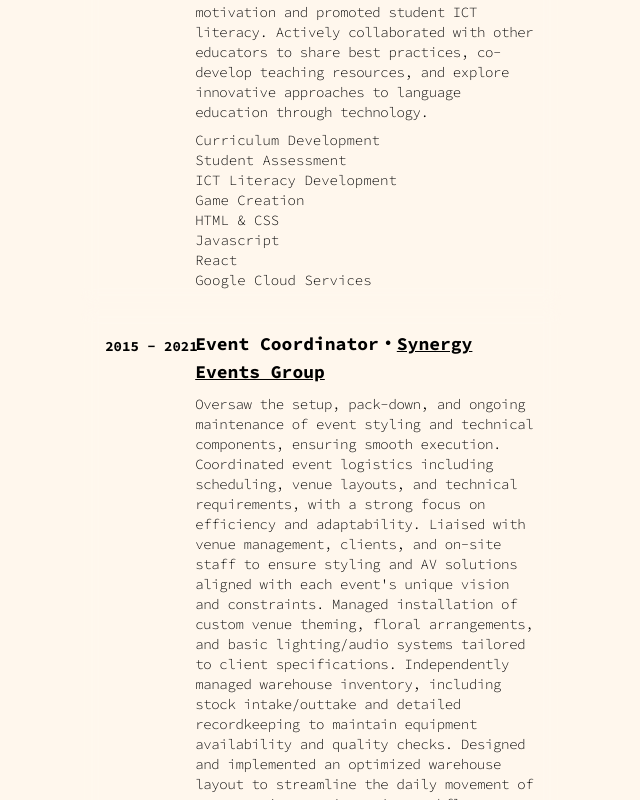
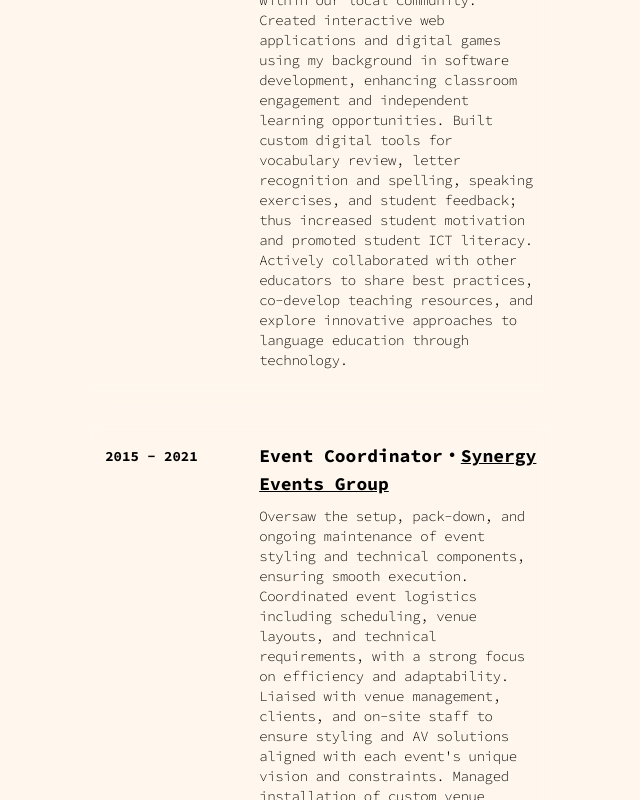
Before and after one commit to lem-san/Raimon.io, a React (Vite) app: page / in a window 1280 px wide. Shown: the part 1180-1980 px from the top of the page, without its empty margins (546-1186 px from the left). Built offline with nearby package versions, Linux system fonts and the light colour scheme; a web font is replaced by a local one.

Commit message:
Added Employment styling
Added additional icon styling.

```diff
--- a/src/App.jsx
+++ b/src/App.jsx
@@ -33,7 +33,7 @@ import { LuMoonStar } from "react-icons/lu";
     }
 
     return (
-        <header className={`z-50 bg-orange-50 dark:bg-zinc-800 transition-colors duration-200 ease-linear fixed w-full flex justify-between items-center border-b border-orange-200 px-[30px] py-[20px]
+        <header className={`z-50 bg-orange-50 dark:bg-zinc-800 transition-colors duration-200 ease-linear fixed w-full flex justify-between items-center border-b-2 border-orange-200 px-[30px] py-[20px]
           ${isScrolled ? '' : 'border-transparent shadow-none '}
         `}>
             <div className='relative inline-block'
--- a/src/components/Employment.css
+++ b/src/components/Employment.css
@@ -1,36 +1,3 @@
-
-
-.skillsContainer > li {
-    list-style: none;
-    display: inline-block;
-    padding: 0.5em 1.2em;
-    border-radius: 2em;
-    margin: 0 0.6em 0.6em 0;
-    font-weight: bold;
-    font-size: 0.8rem;
-}
-
-#softSkills {
-    background-color: rgb(255, 233, 205);
-    color: rgb(221, 153, 51);
-}
-
-#technicalSkills {
-    background-color: rgb(196, 255, 239);
-    color: rgb(27, 212, 163);
-}
-
-ul {
-    padding-left: 0;
-    margin: 0;
-}
-
-ul::-webkit-scrollbar {
-    display: none;
-}
-
-/* Employment.css */
-
 .shimmer-wrapper {
   position: relative;
   border-radius: 12px;
--- a/src/components/Employment.jsx
+++ b/src/components/Employment.jsx
@@ -5,6 +5,7 @@ import clsx from 'clsx'
 export default function Employment() {
   const numEntries = employment.length
   const [visible, setVisible] = useState(Array(numEntries).fill(false))
+  const [isHovered, setIsHovered] = useState(null)
   const entryRefs = useRef([])
 
   useEffect(() => {
@@ -48,7 +49,7 @@ export default function Employment() {
 
   return (
     <div>
-      <h2 className="font-family-playfair text-4xl pt-4 pb-4">Employment.</h2>
+      <h2 className="font-family-playfair text-4xl pt-4">Employment.</h2>
       {employment.map((entry, index) => {
         const isVisible = visible[index]
 
@@ -59,37 +60,41 @@ export default function Employment() {
             ref={el => (entryRefs.current[index] = el)}
             onMouseMove={handleMouseMove}
             className={clsx(
-              'relative rounded-xl bg-white/5 backdrop-blur group transition-all duration-[1600ms] ease-out overflow-hidden hover:bg-orange-700',
+              'relative my-4 rounded-xl backdrop-blur group duration-[1000ms] ease-out overflow-hidden hover:shadow-xl',
               isVisible ? 'opacity-100 translate-y-0' : 'opacity-0 translate-y-6'
             )}
+                onMouseEnter={() => setIsHovered(index)}
+                onMouseLeave={() => setIsHovered(null)}
           >
             {/* Spotlight gradient layer */}
             <div
-              className="pointer-events-none absolute -inset-px opacity-0 transition-opacity duration-500 group-hover:opacity-100 hover:bg-orange-700"
+              className="pointer-events-none absolute -inset-px opacity-0 transition-opacity duration-500 group-hover:opacity-100 "
               style={{
-                background: `radial-gradient(400px circle at ${mouse.x}px ${mouse.y}px, rgba(224, 206, 160, 0.8), transparent 80%)`,
+                background: `radial-gradient(400px circle at ${mouse.x}px ${mouse.y}px, white, transparent 80%)`,
               }}
             />
 
-            <div className="relative z-10 flex py-4 px-6 transition-transform duration-300 transform group-hover:scale-[1.01]">
-              <p className="text-sm font-bold pr-8 pt-3.5 whitespace-nowrap min-w-[90px]">{entry.dates}</p>
+            <div className="relative z-10 flex p-6 transition-transform duration-300 transform group-hover:scale-[1.01] hover:bg-orange-500/20 hover:border-t-2 hover:border-orange-200/40">
+              <p className="text-sm font-bold pt-1 whitespace-nowrap min-w-[11em]">{entry.dates}</p>
               <div className="text-sm">
-                <h3 className="text-lg font-bold py-2">
+                <h3 className="text-lg font-bold pb-2">
                   {entry.title}・<a className="underline" href={entry.link}>{entry.company}</a>
                 </h3>
                 <p className="leading-5 pb-2 tracking-tight">{entry.desc}</p>
-                <div className="skillsSliderWrapper">
-                  <ul className="skillsContainer">
+                  {isHovered === index && (
+                    <div className="">
+                    <ul className="">
                       {entry.softSkills.map((skill, i) => (
-                      <li key={i} className="skills" id="softSkills">{skill}</li>
+                        <li key={i} className='list-none mt-[0.6em] mr-[0.6em] inline-block py-[0.5em] px-[1.5em] font-bold text-[0.9em] bg-emerald-300/50 text-emerald-700 rounded-full'>{skill}</li>
                       ))}
                     </ul>
-                  <ul className="skillsContainer">
+                    <ul className="">
                       {entry.technicalSkills.map((skill, i) => (
-                      <li key={i} className="skills" id="technicalSkills">{skill}</li>
+                        <li key={i} className='list-none mt-[0.6em] mr-[0.6em] inline-block py-[0.5em] px-[1.5em] font-bold text-[0.9em] bg-rose-400/50 text-rose-800 rounded-full'>{skill}</li>
                       ))}
                     </ul>
                     </div>
+                  )}
               </div>
             </div>
           </div>
--- a/src/components/Profile.jsx
+++ b/src/components/Profile.jsx
@@ -19,15 +19,15 @@ export default function Profile({ className = '' }) {
                 Hey, I'm Raimon. I'm an aspiring developer based in Japan. I build educational solutions that help my students engage and communicate in English.
             </p>
             <div>
-                <ul className="pt-[15px] pl-0 mt-[5px] flex list-none">
-                    <IconContext.Provider value={{color: '#222', size:'2rem'}}>
-                    <li className="px-[10px]">
+                <ul className="pt-[10px] pl-0 ml-0 flex list-none group-hover:scale-[1.01]">
+                    <IconContext.Provider value={{size:'1.5rem'}}>
+                    <li className="pr-[10px] hover:scale-[1.3] transition-all hover:text-orange-300/90">
                         <a href="https://github.com/lem-san"><PiGithubLogoLight className="w-8"/></a>
                     </li>
-                    <li className="px-[10px]">
+                    <li className="px-[10px] hover:scale-[1.3] transition-all hover:text-orange-300/90">
                         <a href="https://www.linkedin.com/in/raimon-barragans/"><FaLinkedin className="w-8"/></a>
                     </li>
-                    <li className="px-[10px]">
+                    <li className="px-[10px] hover:scale-[1.3] transition-all hover:text-orange-300/90">
                         <a href="mailto:raimon.barragans@gmail.com"><CiMail className="w-8"/></a>
                     </li>
                     </IconContext.Provider>
```
Lines whose indentation alone changed are shown as unchanged.
